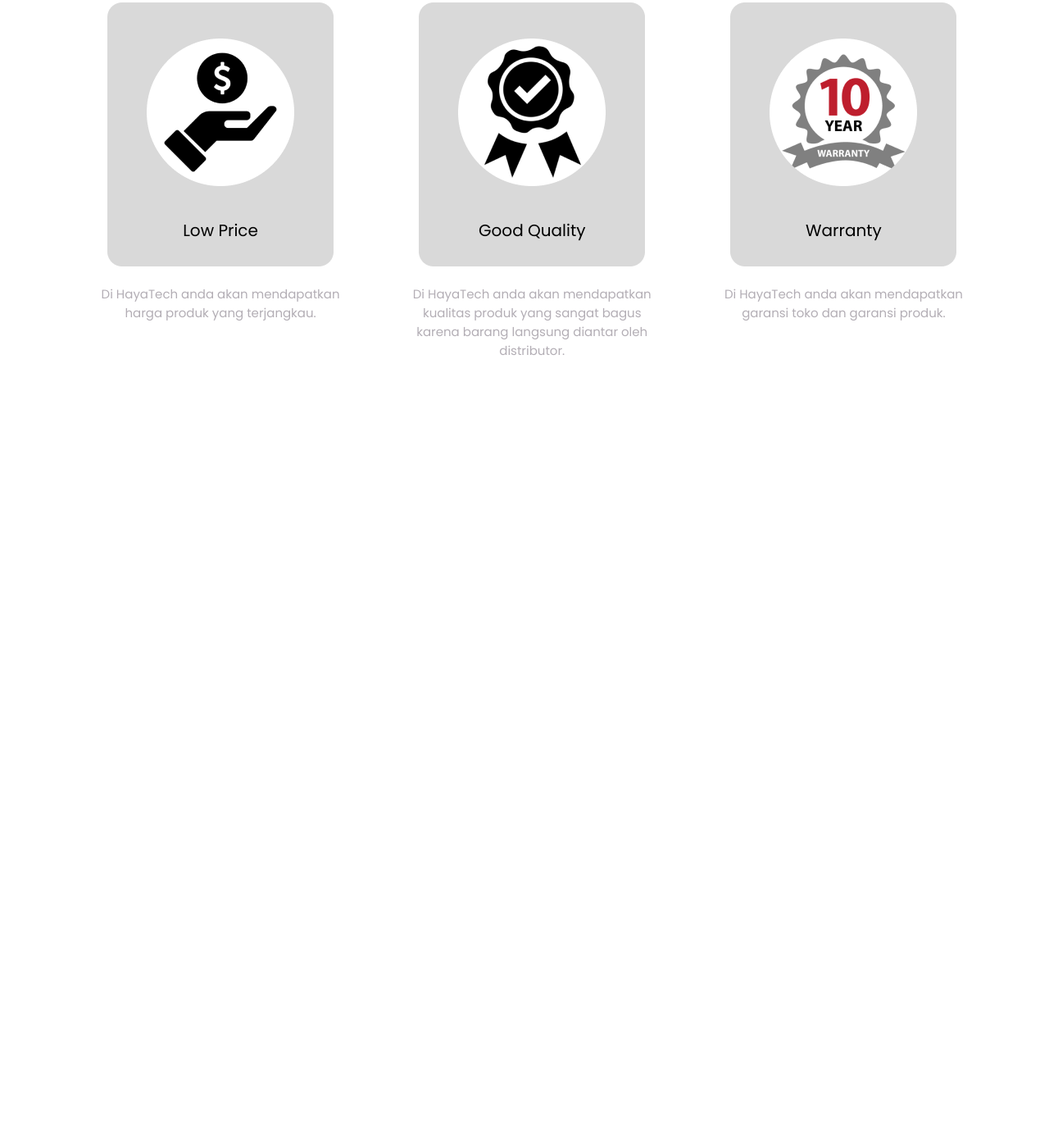
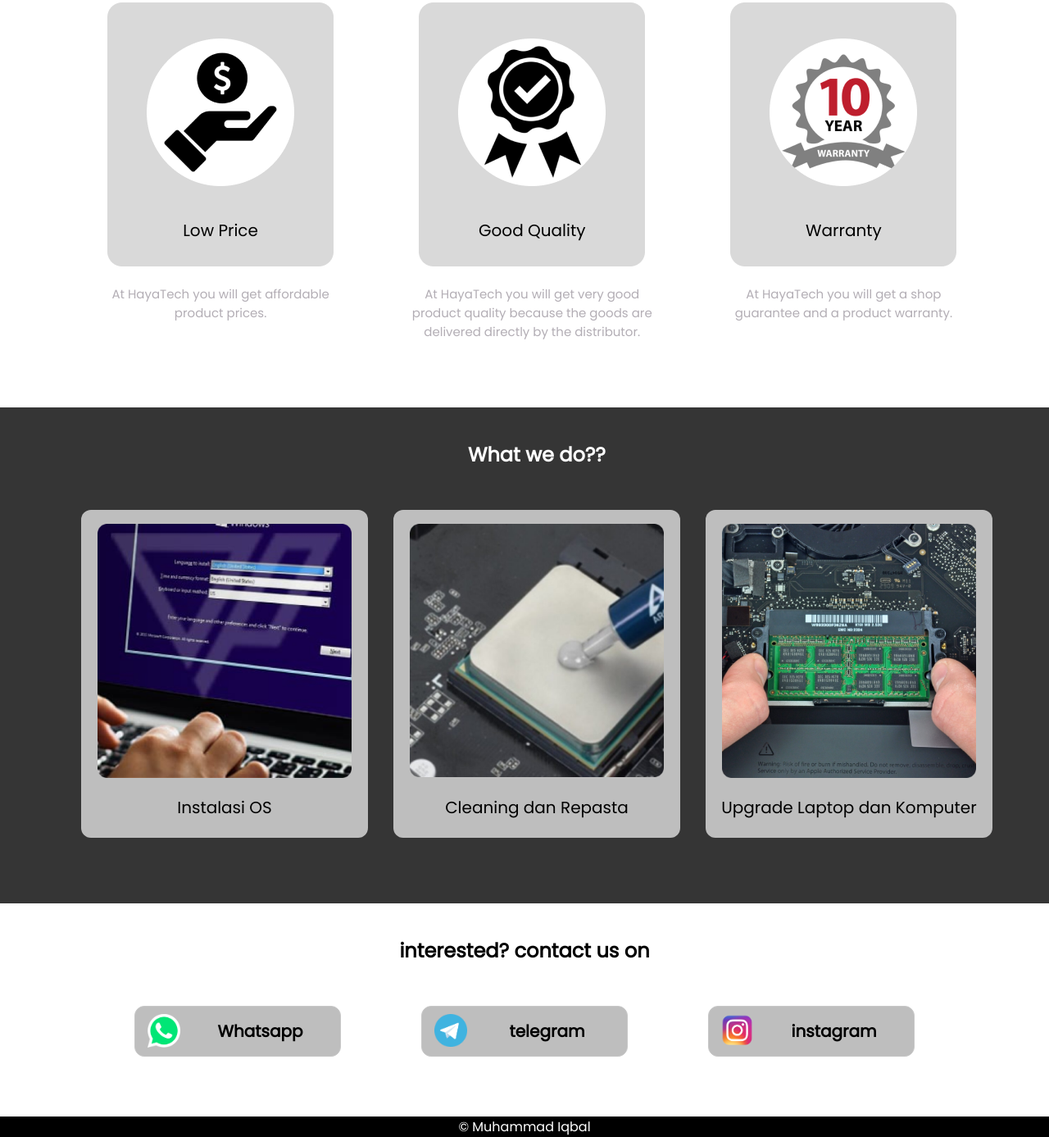
Before and after one commit to Mhdiqbal21/tbuas-web-desain, a plain HTML site: page index.html in a window 1280 px wide. Shown: the part 777-2164 px from the top of the page at 82% size. Before the commit the page ends 1297 px from the top, so only its background shows below. Drawn offline with Linux system fonts and the light colour scheme.

Commit message:
add service and contact

```diff
--- a/index.html
+++ b/index.html
@@ -29,14 +29,14 @@
     <div class="main1">
         <div class="text-bg">
             <h1>WELCOME TO HAYATECH</h1>
-            <p>HayaTech adalah sebuah toko komputer yang menjual berbagai alat-alat yang berhubungan dengan komputer dengan harga murah dan kualiatas yang terjamin</p>
+            <p>HayaTech is a computer shop that sells various computer-related tools at low prices and guaranteed quality.</p>
         </div>
     </div>
 
     <div class="trust">
         <div class="container">
             <div class="heading">
-                <h2>Kenapa harus di HayaTech?????</h2>
+                <h2>WHY HayaTech?????</h2>
             </div>
             <div class="trusteds">
                 <div class="trusted">
@@ -44,25 +44,87 @@
                         <img src="icon/bgtrusted/Group 4.png" alt="">
                         <p>Low Price</p>
                     </div>
-                    <p class="text-contents">Di HayaTech anda akan mendapatkan harga produk yang terjangkau. </p>
+                    <p class="text-contents">At HayaTech you will get affordable product prices.</p>
                 </div>
                 <div class="trusted">
                     <div class="trused-icon">
                         <img src="icon/bgtrusted/Group 5.png" alt="">
                         <p>Good Quality</p>
                     </div>
-                    <p class="text-contents">Di HayaTech anda akan mendapatkan kualitas produk yang sangat bagus karena barang langsung diantar oleh distributor. </p>
+                    <p class="text-contents">At HayaTech you will get very good product quality because the goods are delivered directly by the distributor. </p>
                 </div>
                 <div class="trusted">
                     <div class="trused-icon">
                         <img src="icon/bgtrusted/Group 6.png" alt="">
                         <p>Warranty</p>
                     </div>
-                    <p class="text-contents">Di HayaTech anda akan mendapatkan garansi toko dan garansi produk. </p>
+                    <p class="text-contents">At HayaTech you will get a shop guarantee and a product warranty.</p>
                 </div>
                 <div class="clear"></div>
             </div>
         </div>
     </div>
+
+    <div class="work">
+        <div class="container">
+            <div class="heading-work">
+                <h2>What we do??</h2>
+            </div>
+            <div class="working">
+                <div class="working-on">
+                    <div class="work-icon">
+                        <img src="img/img work/Rectangle 14.png" alt="">
+                        <p>Instalasi OS</p>
+                    </div>
+                </div>
+                <div class="working-on">
+                    <div class="work-icon">
+                        <img src="img/img work/Rectangle 18.png" alt="">
+                        <p>Cleaning dan Repasta</p>
+                    </div>
+                </div>
+                <div class="working-on">
+                    <div class="work-icon">
+                        <img src="img/img work/Rectangle 20.png" alt="">
+                        <p>Upgrade Laptop dan Komputer</p>
+                    </div>
+                </div>
+            </div>
+        </div>
+    </div>
+    <div class="contact">
+        <div class="heading">
+            <h2>interested? contact us on</h2>
+        </div>
+        <div class="contacts">
+            <div class="contact-on">
+                <div class="contact-icon">
+                    <img src="icon/btnssmd/logos_whatsapp.png" alt="">
+                    <div class="whatsapp">
+                    <a href="#">Whatsapp</a>
+                    </div>
+                </div>
+            </div>
+            <div class="contact-on">
+                <div class="contact-icon">
+                    <img src="icon/btnssmd/logos_telegram.png" alt="">
+                    <div class="telegram">
+                        <a href="#">telegram</a>
+                    </div>
+                </div>
+            </div>
+            <div class="contact-on">
+                <div class="contact-icon">
+                    <img src="icon/btnssmd/pngwing 1.png" alt="">
+                    <div class="instagram">
+                        <a href="#">instagram</a>
+                    </div>
+                </div>
+            </div>
+        </div>
+    </div>
+    <footer>
+        <p>&copy; Muhammad Iqbal </p>
+    </footer>
 </body>
 </html>
--- a/stylehome.css
+++ b/stylehome.css
@@ -64,11 +64,6 @@ nav ul li a{
 .btn:hover {
     opacity: 1;
 }
-/* .main1{
-    display: flex;
-    justify-content: center;
-    width: 1340px;
-} */
 
 /* mainkan */
 .main1{
@@ -153,3 +148,91 @@ nav ul li a{
 .clear {
     clear: left;
 }
+/* working */
+.work {
+    padding-bottom: 80px;
+    padding-left: 5%;
+    padding-right: 5%;
+    background-color: #353535;
+    text-align: center;
+    /* border: 1px solid red; */
+}
+.working{
+    /* border: 1px solid red; */
+    display: flex;
+    justify-content: space-between;
+    margin: 0 20px;
+}
+.heading-work {
+    padding-top: 40px;
+    padding-bottom: 50px;
+    color: #ffffff;
+}
+.heading-work h2 {
+    font-weight: bold;
+}
+.work-icon {
+    position: relative;
+    width: 350px;
+    height: 400px;
+    background-color: #bebebe;
+    border-radius: 12px;
+}
+.work-icon img{
+    margin-top: 17px;
+    width: 310px;
+}
+.work-icon p {
+    position: absolute;
+    top: 87%;
+    width: 100%;
+    color: rgb(0, 0, 0);
+    font-size: 20px;
+}
+/* contact */
+.contact{
+   height: 180px;
+   text-align: center;
+   padding-bottom: 80px;
+   padding-left: 5%;
+   padding-right: 5%;
+}
+.contact-icon a{
+    color: #000000;
+    font-size: 20px;
+    font-weight: bold;
+}
+.contacts {
+    display: flex;
+    justify-content: space-between;
+    /* border: 1px solid red; */
+    margin:0 100px;
+}
+.contact-icon {
+    height: 60px;
+    width: 250px;
+    background-color:#bebebe ;
+    border-radius: 12px;
+    border: 1px solid rgb(199, 199, 199);
+}
+.contact-icon img{
+    margin-top: 9px;
+    margin-left: 15px;
+    width: 40px;
+    float: left;
+}
+.whatsapp{
+    margin-top: 15px;
+}
+.telegram{
+    margin-top: 15px;
+}
+.instagram{
+    margin-top: 15px;
+}
+/* footer */
+footer{
+    text-align: center;
+    color: white;
+    background-color: #000000;
+}
```
Also changed, not shown: icon/btnssmd/logos_telegram.png (added), icon/btnssmd/logos_whatsapp.png (added), icon/btnssmd/pngwing 1.png (added), icon/sosmed/logos_telegram.png (added), icon/sosmed/logos_whatsapp.png (added), icon/sosmed/pngwing 1.png (added), img/img work/Rectangle 14.png (added), img/img work/Rectangle 18.png (added), img/img work/Rectangle 20.png (added), img/instalwindows.jpg (added), img/repasta.jpg (added), img/upgrade.jpg (added), img/work 1/Group 7.png (added), img/work 1/Group 8.png (added), 2 more files.
